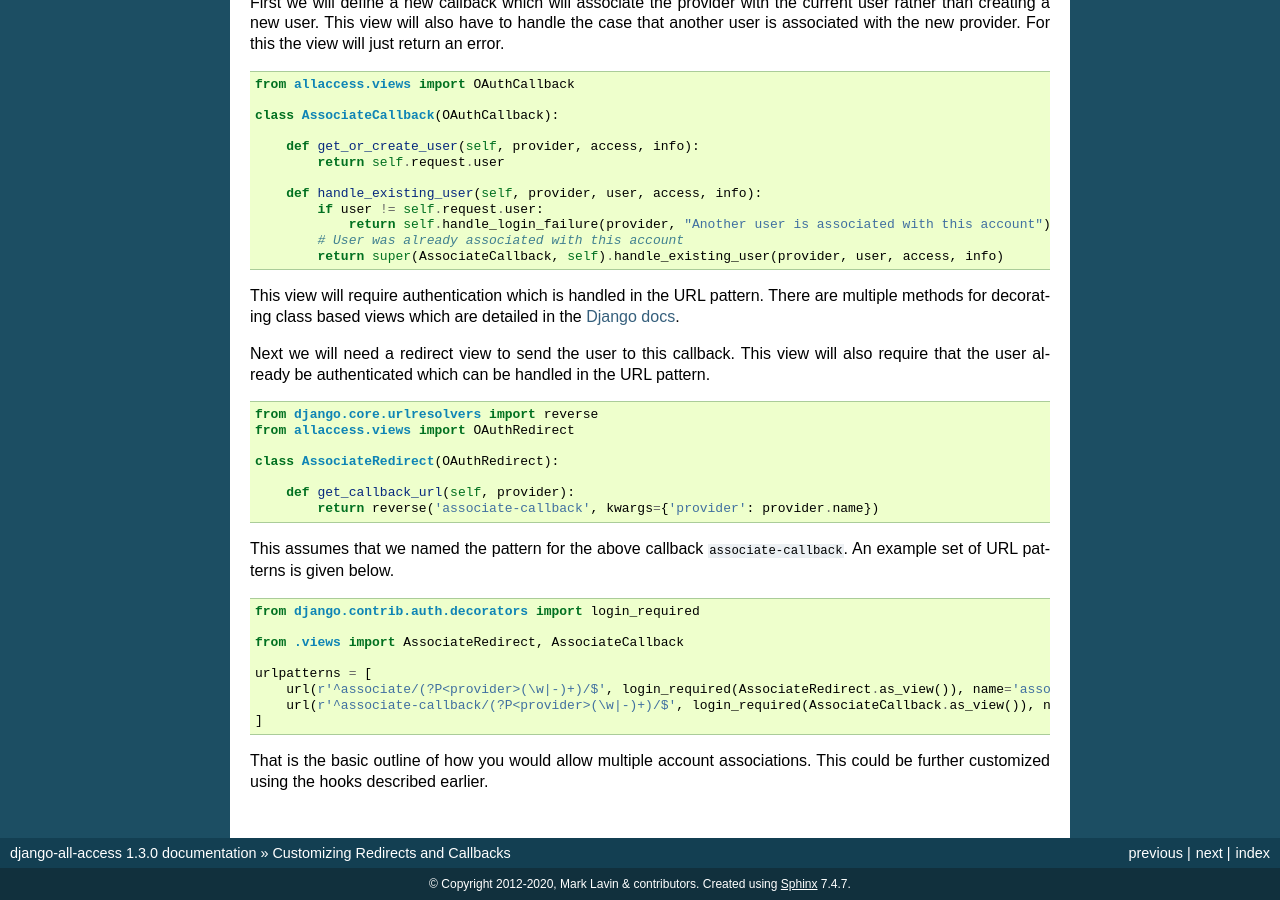
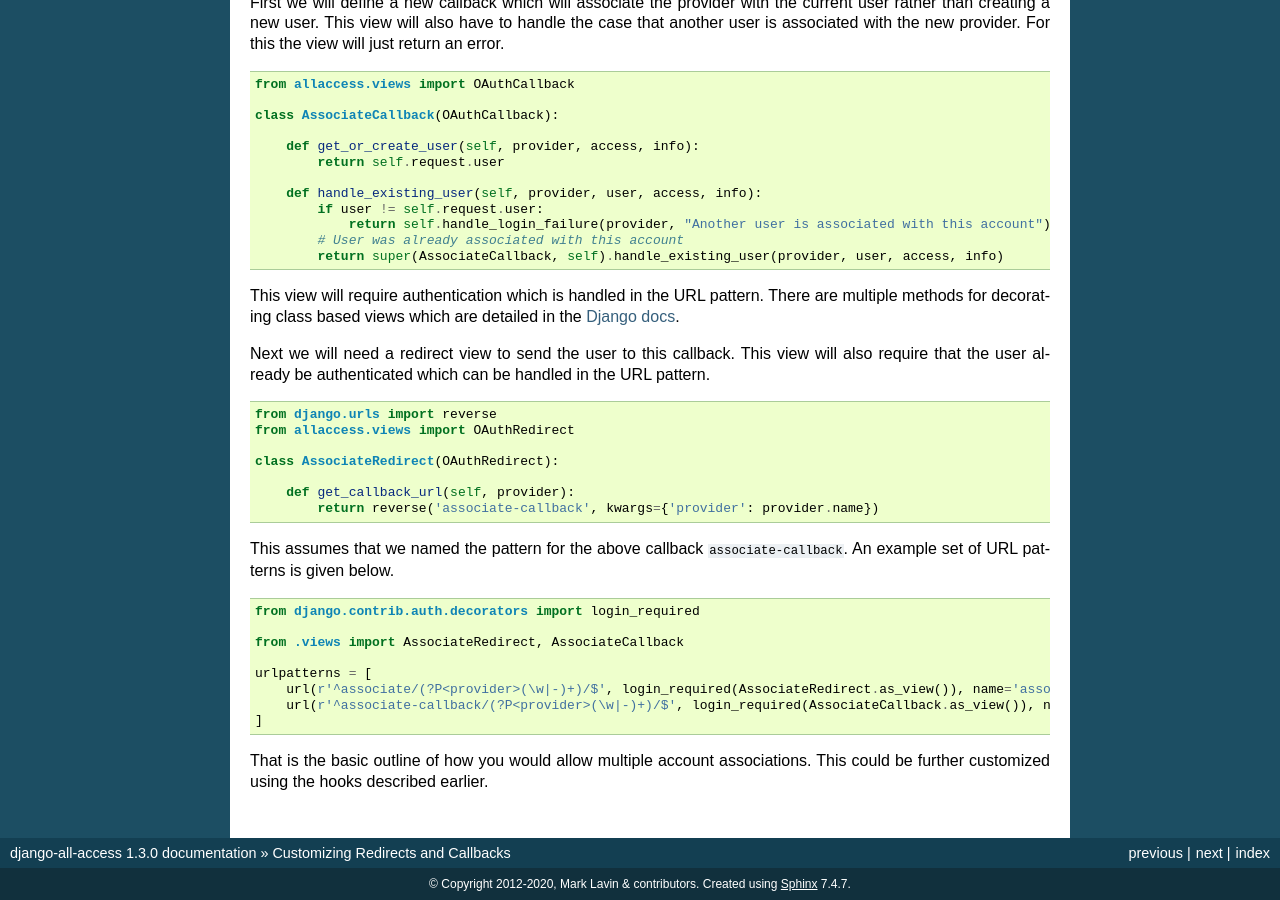
Before and after one commit to mlavin/django-all-access, a Sphinx documentation site: the page built from docs/customize-views.rst, in a window 1280 px wide and 900 px high, scrolled down 4272 px. Built offline with Sphinx 7.4.7, drawn with Linux system fonts in a browser that asks for light colours.

Commit message:
Fix example code in docs

```diff
--- a/docs/customize-views.rst
+++ b/docs/customize-views.rst
@@ -297,7 +297,7 @@ the URL pattern.
 
 .. code-block:: python
 
-    from django.core.urlresolvers import reverse
+    from django.urls import reverse
     from allaccess.views import OAuthRedirect
 
     class AssociateRedirect(OAuthRedirect):
```
